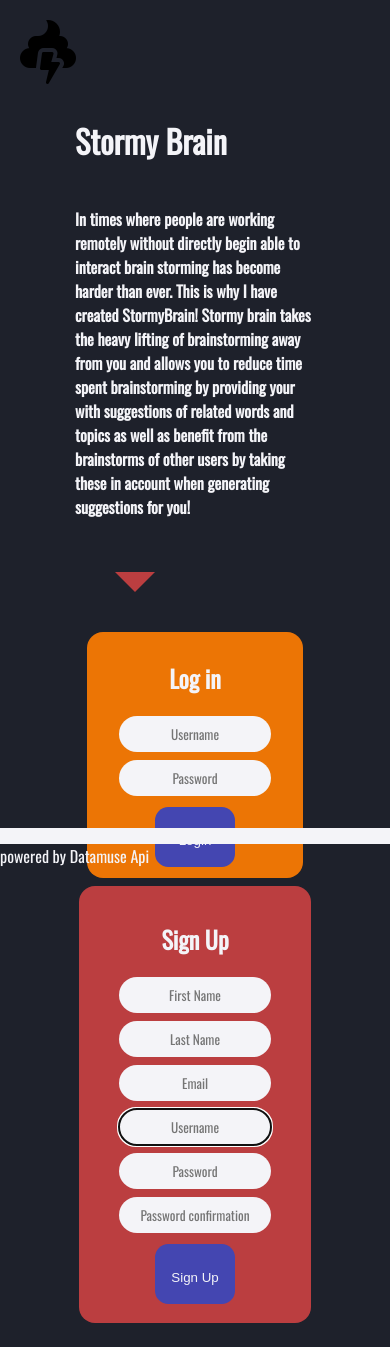
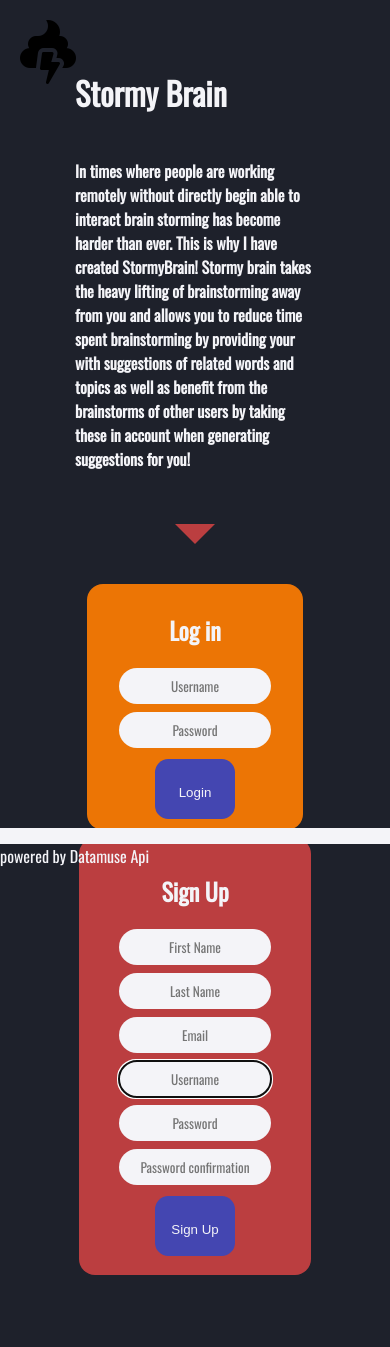
Before and after one commit to roy4ik/StormyBrain, a Django app: page / in a window 390 px wide. After the commit the page ends 1275 px from the top, so only its background shows below. Run offline with Django 3.2, Linux system fonts and the light colour scheme; some libraries are stand-ins or nearby versions.

Commit message:
fixed login container mobile responsiveness, added arrow for login section

```diff
--- a/accounts/templates/partials/login_container.html
+++ b/accounts/templates/partials/login_container.html
@@ -8,10 +8,11 @@
         </h4>
     </div>
     <div class="content-item">
-        <div class="arrow-down"></div>
+        <a class="arrow-down" href="#login-container">
+        </a>
     </div>
     <div class="content-item">
-        <div class="login-container">
+        <div class="login-container" id="login-container">
             {% include 'registration/signup.html' %} {% include 'registration/login.html' %}
         </div>
     </div>
--- a/static/css/forms.css
+++ b/static/css/forms.css
@@ -56,12 +56,13 @@
     display: none;
 }
 
-@media only screen and (max-width:768px),
-only screen and (max-device-width:768px) {
+@media only screen and (max-width:600px),
+only screen and (max-device-width:600px) {
     .arrow-down {
         display: inherit;
         width: 0;
         height: 0;
+        margin: 0 auto;
         text-align: center;
         border-left: 20px solid transparent;
         border-right: 20px solid transparent;
--- a/static/css/style.css
+++ b/static/css/style.css
@@ -20,7 +20,7 @@ p {
 }
 
 main {
-    margin-top: 4.5rem;
+    margin-top: 1.5rem;
 }
 
 input[type='text'],
```
